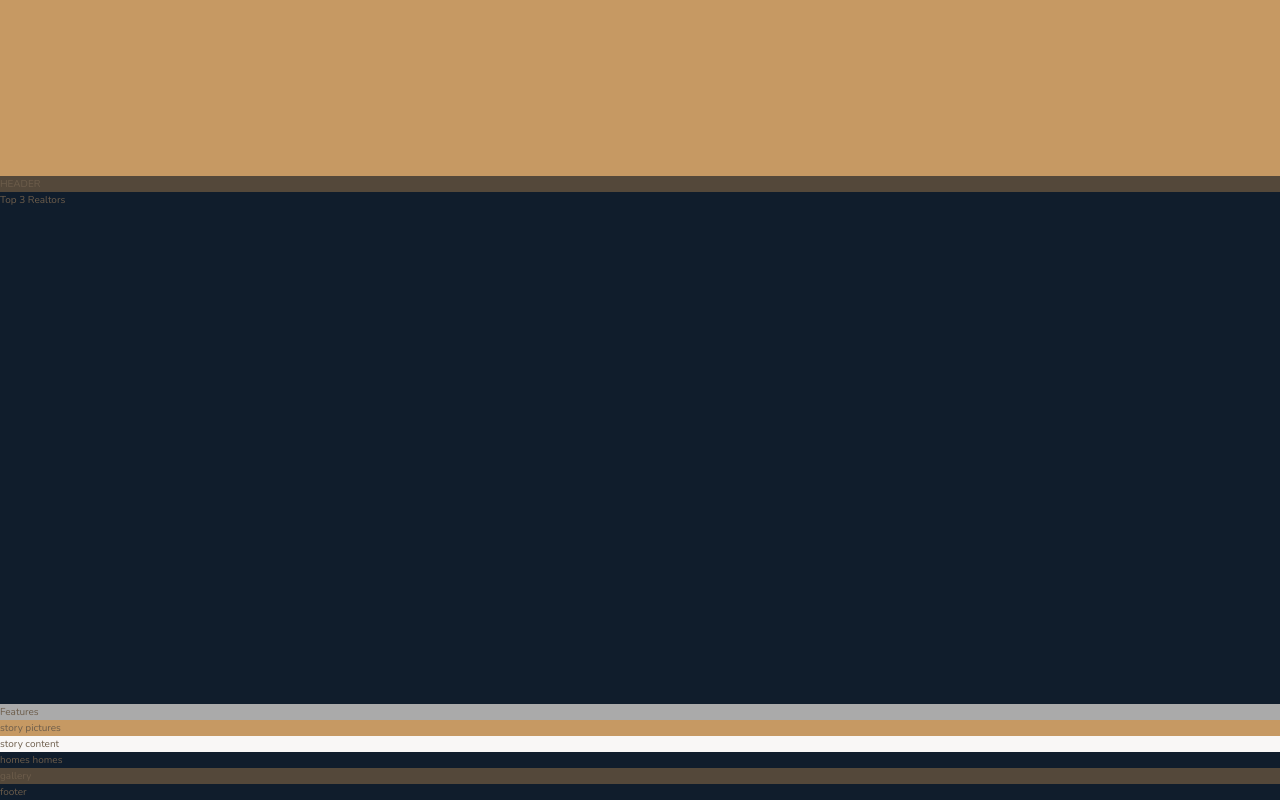
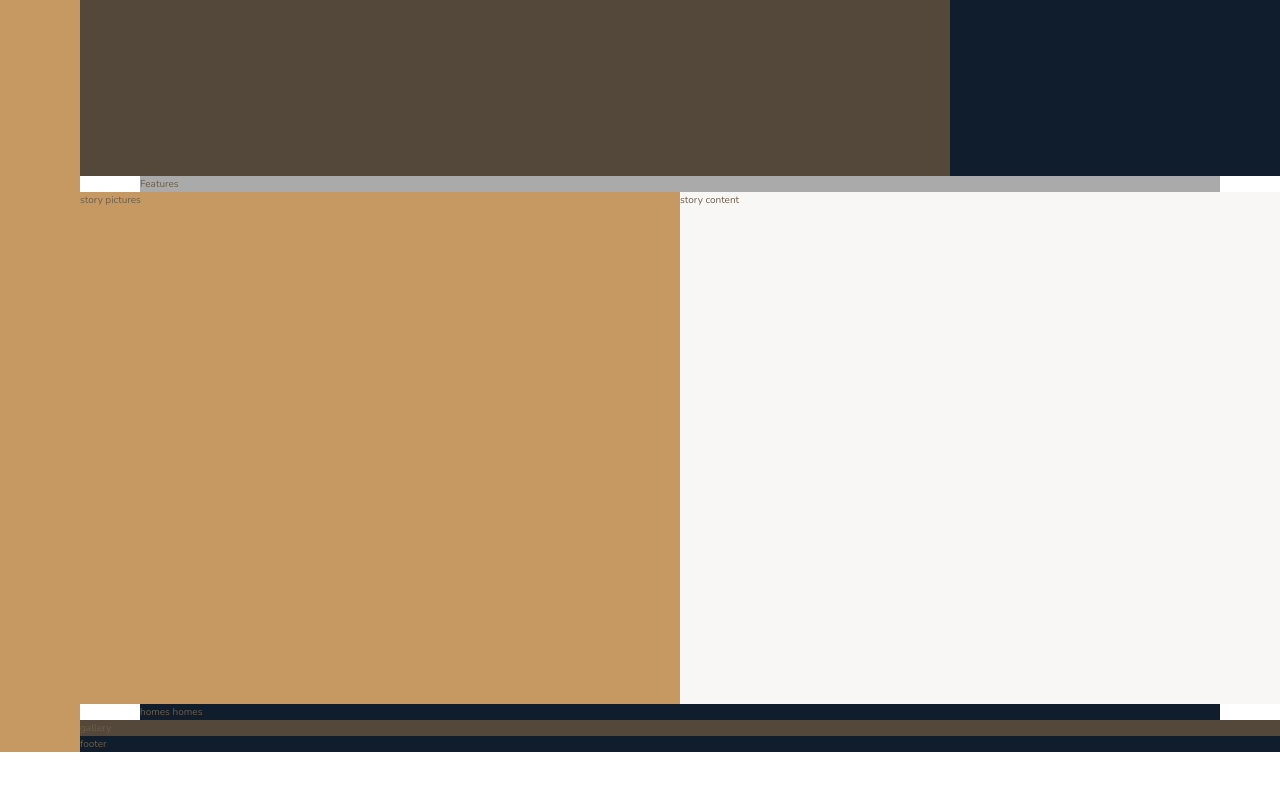
Before and after one commit to SZwerling/nexter, a website: page index.html in a window 1280 px wide. Shown: the part 464-1264 px from the top of the page. After the commit the page ends 1216 px from the top, so only its background shows below. Drawn offline with nearby package versions, Linux system fonts and the light colour scheme.

Commit message:
overall layout

```diff
--- a/sass/_base.scss
+++ b/sass/_base.scss
@@ -1,18 +1,18 @@
 // COLOR VARIABLES
 $color-primary: #c69963;
-$color-primary-dark: #B28451;
+$color-primary-dark: #b28451;
 
 $color-secondary: #101d2c;
 
 $color-grey-light-1: #f9f7f6;
 $color-grey-light-2: #aaa;
 
-$color-grey-dark-1: #54483A;
-$color-grey-dark-2: #6D5D4B;
+$color-grey-dark-1: #54483a;
+$color-grey-dark-2: #6d5d4b;
 
 // FONT VARIABLES
-$font-primary: 'Nunito', sans-serif;
-$font-display: 'Josefin Sans', sans-serif;
+$font-primary: "Nunito", sans-serif;
+$font-display: "Josefin Sans", sans-serif;
 
 *,
 *::before,
@@ -37,4 +37,7 @@ body {
 .container {
    display: grid;
    grid-template-rows: 80vh min-content 40vw repeat(3, min-content);
+   grid-template-columns: [sidebar-start] 8rem [sidebar-end full-start] minmax(6rem,1fr)
+   [center-start] repeat(8, [col-start] minmax(min-content, 14rem) [col-end]) [center-end]
+   minmax(6rem,1fr) [full-end];
 }
--- a/sass/_features.scss
+++ b/sass/_features.scss
@@ -1,3 +1,4 @@
 .features {
     background: $color-grey-light-2;
+    grid-column: center-start / center-end;
 }
--- a/sass/_footer.scss
+++ b/sass/_footer.scss
@@ -1,3 +1,4 @@
 .footer {
     background: $color-secondary;
+    grid-column: full-start / full-end;
 }
--- a/sass/_gallery.scss
+++ b/sass/_gallery.scss
@@ -1,3 +1,4 @@
 .gallery {
     background: $color-grey-dark-1;
+    grid-column: full-start / full-end;
 }
--- a/sass/_header.scss
+++ b/sass/_header.scss
@@ -1,3 +1,4 @@
 .header {
     background: $color-grey-dark-1;
+    grid-column: full-start / col-end 6;
 }
--- a/sass/_homes.scss
+++ b/sass/_homes.scss
@@ -1,3 +1,4 @@
 .homes {
     background: $color-secondary;
+    grid-column: center-start / center-end;
 }
--- a/sass/_realtors.scss
+++ b/sass/_realtors.scss
@@ -1,3 +1,4 @@
 .realtors {
     background: $color-secondary;
+    grid-column: col-start 7 / full-end;
 }
--- a/sass/_sidebar.scss
+++ b/sass/_sidebar.scss
@@ -1,3 +1,5 @@
 .sidebar {
     background: $color-primary;
+    grid-column: sidebar-start / sidebar-end;
+    grid-row: 1 / -1;
 }
--- a/sass/_story.scss
+++ b/sass/_story.scss
@@ -1,9 +1,11 @@
 .story {
     &__pictures {
         background: $color-primary;
+        grid-column: full-start / col-end 4;
     }
 
     &__content {
         background: $color-grey-light-1;
+        grid-column: col-start 5 / full-end;
     }
 }
```
Also changed, not shown: css/style.css. Lines whose indentation alone changed are shown as unchanged.
